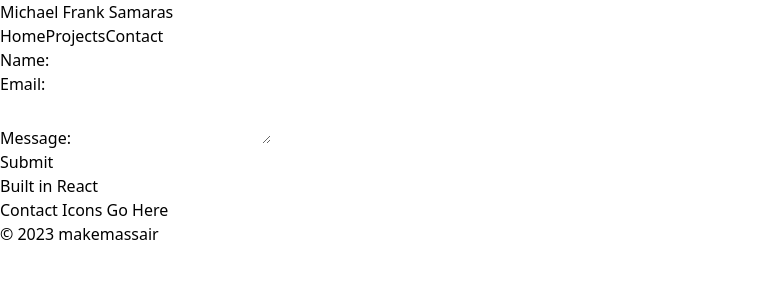
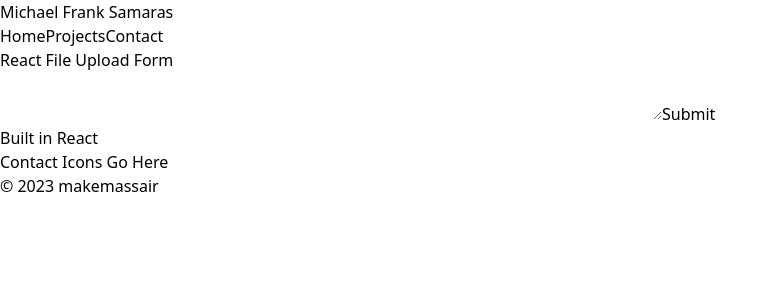
Before and after one commit to makemassair/react-portfolio, a React (Create React App) app: page /contact in a window 1280 px wide. Shown: the top 300 px of the page, without its empty margins (0-778 px from the left). Built offline with nearby package versions, Linux system fonts and the light colour scheme.

Commit message:
Working (basic) contact form

```diff
--- a/package.json
+++ b/package.json
@@ -6,11 +6,13 @@
     "@testing-library/jest-dom": "^5.16.5",
     "@testing-library/react": "^13.4.0",
     "@testing-library/user-event": "^13.5.0",
+    "@web3forms/react": "^1.1.3",
     "cors": "^2.8.5",
     "express": "^4.18.2",
     "nodemailer": "^6.9.1",
     "react": "^18.2.0",
     "react-dom": "^18.2.0",
+    "react-hook-form": "^7.43.5",
     "react-router": "^6.9.0",
     "react-router-dom": "^6.9.0",
     "react-scripts": "5.0.1",
--- a/src/Contact.js
+++ b/src/Contact.js
@@ -1,44 +1,41 @@
-import React, { useState } from "react";
+import React from "react";
 
-const ContactForm = () => {
-  const [status, setStatus] = useState("Submit");
-  const handleSubmit = async (e) => {
-    e.preventDefault();
-    setStatus("Sending...");
-    const { name, email, message } = e.target.elements;
-    let details = {
-      name: name.value,
-      email: email.value,
-      message: message.value,
-    };
-    let response = await fetch("http://localhost:5000/contact", {
+function ContactForm() {
+  const [result, setResult] = React.useState("");
+
+  const onSubmit = async (event) => {
+    event.preventDefault();
+    setResult("Sending....");
+    const formData = new FormData(event.target);
+
+    formData.append("access_key", "a7338364-67fd-4377-948c-d1f2b93baf31");
+
+    const res = await fetch("https://api.web3forms.com/submit", {
       method: "POST",
-      headers: {
-        "Content-Type": "application/json;charset=utf-8",
-      },
-      body: JSON.stringify(details),
-    });
-    setStatus("Submit");
-    let result = await response.json();
-    alert(result.status);
+      body: formData
+    }).then((res) => res.json());
+
+    if (res.success) {
+      console.log("Success", res);
+      setResult(res.message);
+    } else {
+      console.log("Error", res);
+      setResult(res.message);
+    }
   };
+
   return (
-    <form onSubmit={handleSubmit}>
-      <div>
-        <label htmlFor="name">Name:</label>
-        <input type="text" id="name" required />
-      </div>
-      <div>
-        <label htmlFor="email">Email:</label>
-        <input type="email" id="email" required />
-      </div>
-      <div>
-        <label htmlFor="message">Message:</label>
-        <textarea id="message" required />
-      </div>
-      <button type="submit">{status}</button>
-    </form>
+    <div className="App">
+      <h1>React File Upload Form</h1>
+      <form onSubmit={onSubmit}>
+        <input type="text" name="name"/>
+        <input type="email" name="email"/>
+        <textarea name="message"></textarea>
+        <input type="submit" />
+      </form>
+      <span>{result}</span>
+    </div>
   );
-};
+}
 
 export default ContactForm;
```
Also changed, not shown: 1 other file (tests, documents, lock files or other folders).
